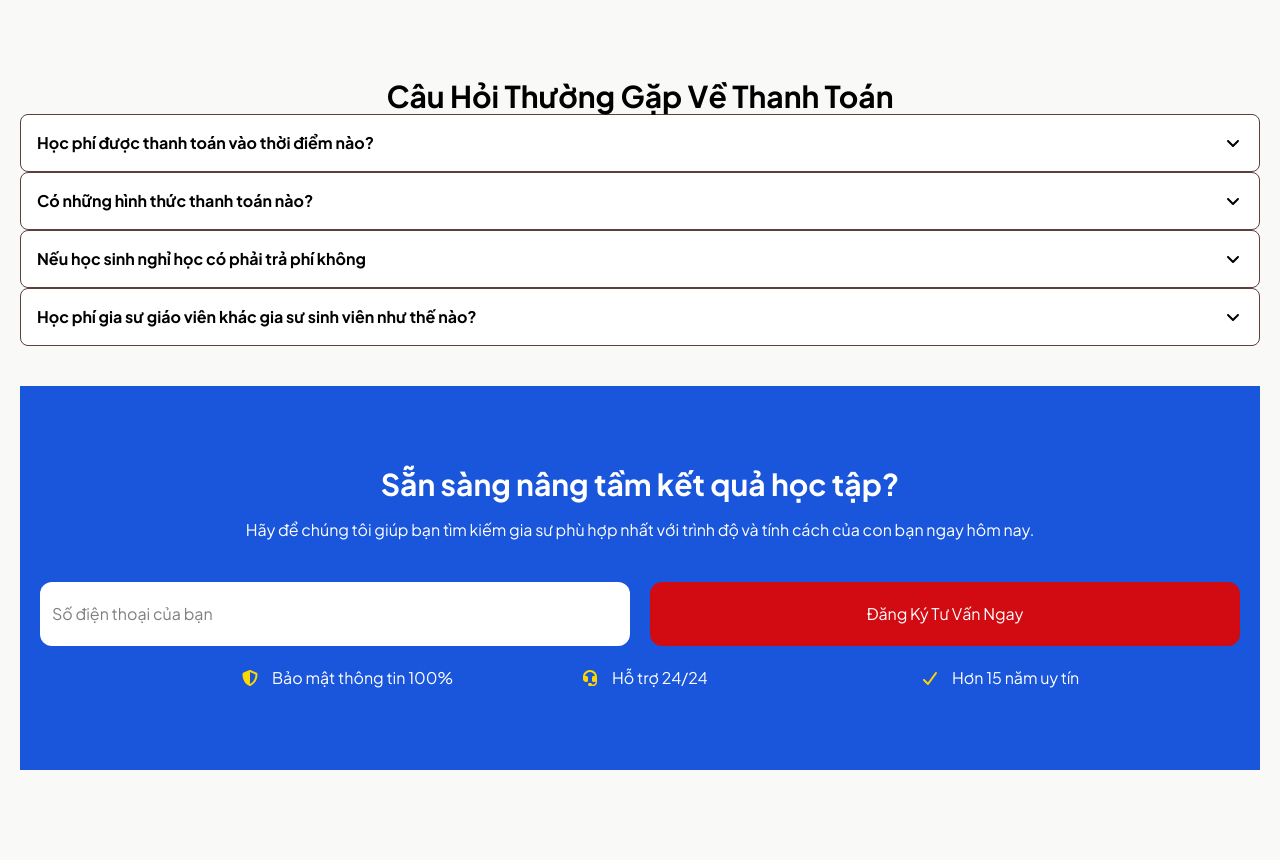
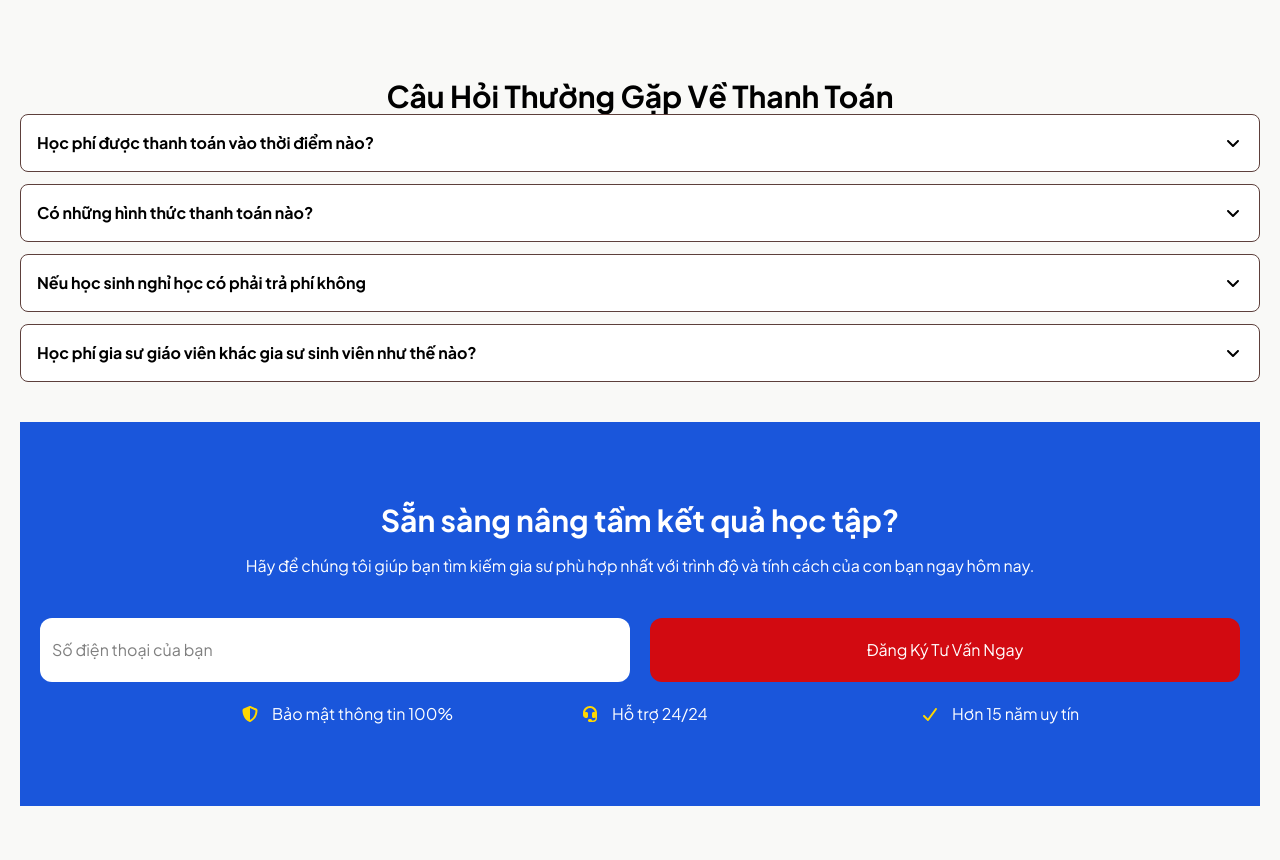
Before and after one commit to binhv005/tutor-website-project, a React (Vite) app in the folder tutor-frontend/: page /tuitions in a window 1280 px wide. Shown: the part 1475-2335 px from the top of the page. Built offline with nearby package versions, Linux system fonts and the light colour scheme; the HTML template or start-up script is replaced by a standard one.

Commit message:
refactor: clean up and optimize PayQCard, StatCard, and ServiceCard components

```diff
--- a/tutor-frontend/src/components/PayQCard.jsx
+++ b/tutor-frontend/src/components/PayQCard.jsx
@@ -5,29 +5,24 @@ import { faAngleDown } from "@fortawesome/free-solid-svg-icons";
 function PayQCard({ data }) {
   const [openId, setOpenId] = useState(null);
   const handleToggle = (id) => {
-    if (openId === id) {
-      setOpenId(null);
-    } else {
-      setOpenId(id);
-    }
+    setOpenId(openId === id ? null : id);
   };
   return (
-    <div>
-      {data.map((item, id) => (
+    <div className="grid grid-cols-1 gap-3 ">
+      {data.map((item) => (
         <div
           key={item.id}
-          className=" bg-white border-1 border-headline rounded-lg p-4"
+          className="bg-white border border-headline rounded-lg p-4"
         >
-          <h1 className="flex items-center justify-between ">
-            <button
-              onClick={() => handleToggle(item.id)}
-              className="font-bold "
-            >
-              {item.question}
-            </button>
+          <button
+            onClick={() => handleToggle(item.id)}
+            className="font-bold cursor-pointer flex items-center justify-between w-full"
+          >
+            <span>{item.question}</span>
             <FontAwesomeIcon icon={faAngleDown} />
-          </h1>
-          {openId && (
+          </button>
+
+          {openId === item.id && (
             <div>
               <hr className="my-2" />
               <p className="text-headline "> {item.answer}</p>
--- a/tutor-frontend/src/components/ServiceCard.jsx
+++ b/tutor-frontend/src/components/ServiceCard.jsx
@@ -16,9 +16,9 @@ function ServiceCard({ data }) {
 
       <div className="relative z-10 flex flex-col items-start text-white">
         <div className="flex gap-2 mb-3">
-          {data.badges.map((badge, index) => (
+          {data.badges.map((badge) => (
             <span
-              key={index}
+              key={badge}
               className="bg-yellow-400 text-black text-xs font-bold px-2.5 py-1 rounded"
             >
               {badge}
@@ -31,14 +31,12 @@ function ServiceCard({ data }) {
           {data.desc}
         </p>
 
-        <p>
-          <Link
-            to={data.path}
-            className={`w-40 p-2.5 transition-all duration-200 font-bold ${data.btnStyle}`}
-          >
-            {data.btnText}
-          </Link>
-        </p>
+        <Link
+          to={data.path}
+          className={`p-2.5 transition-all duration-200 font-bold ${data.btnStyle}`}
+        >
+          {data.btnText}
+        </Link>
       </div>
     </div>
   );
--- a/tutor-frontend/src/components/StatCard.jsx
+++ b/tutor-frontend/src/components/StatCard.jsx
@@ -3,10 +3,10 @@ import { FontAwesomeIcon } from "@fortawesome/react-fontawesome";
 function StatCard({ data }) {
   return (
     <ul className="grid grid-cols-1 lg:grid-cols-4 gap-3">
-      {data.map((item, index) => (
+      {data.map((item) => (
         <li
-          key={index}
-          className="flex flex-col gap-2 border border-headline rounded-lg mb-3 p-5 transition duration-300 hover:scale-105 hover:shadow-lg hover:border-primary"
+          key={item.id}
+          className="flex flex-col gap-2 border border-headline rounded-lg p-5 transition duration-300 hover:scale-105 hover:shadow-lg hover:border-primary"
         >
           <FontAwesomeIcon icon={item.icon} className="text-primary text-3xl" />
           <p className="font-bold">{item.title}</p>
```
